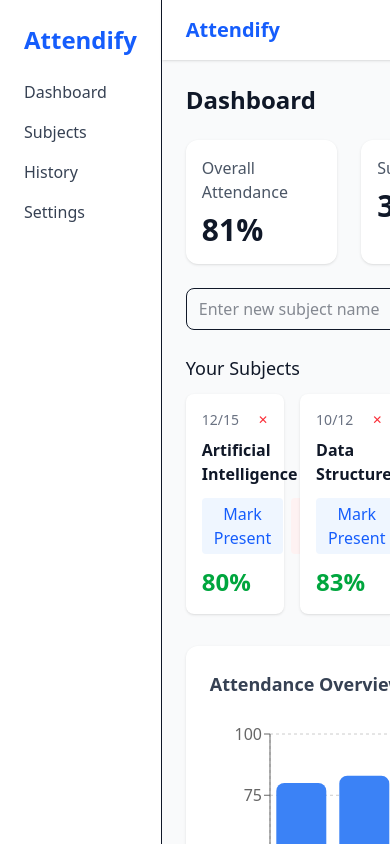
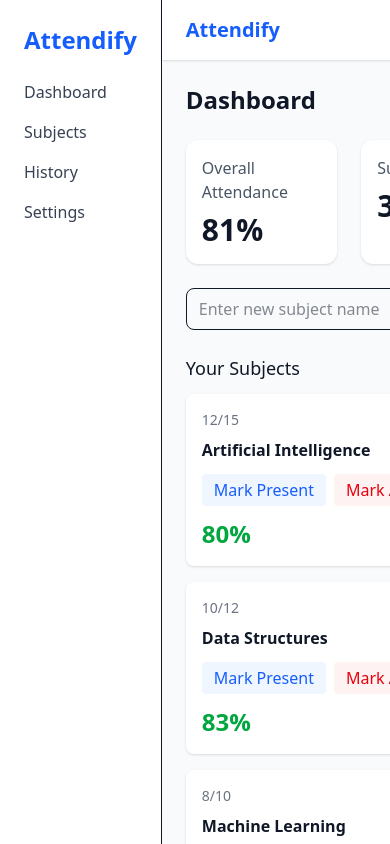
Before and after one commit to rishaaanp/attendify, a React (Vite) app: page / in a window 390 px wide. Shown: the top 844 px of the page. Built offline with nearby package versions, Linux system fonts and the light colour scheme.

Commit message:
Added Framer Motion animations for cards and buttons

```diff
--- a/package.json
+++ b/package.json
@@ -10,6 +10,7 @@
     "preview": "vite preview"
   },
   "dependencies": {
+    "framer-motion": "^12.23.24",
     "react": "^19.2.0",
     "react-dom": "^19.2.0",
     "recharts": "^3.4.1"
--- a/src/global.css
+++ b/src/global.css
@@ -5,3 +5,7 @@
 html {
   scroll-behavior: smooth;
 }
+
+* {
+  transition: background-color 0.3s ease, color 0.3s ease, border-color 0.3s ease;
+}
--- a/src/pages/Dashboard.jsx
+++ b/src/pages/Dashboard.jsx
@@ -1,6 +1,6 @@
 import { useState, useEffect } from "react";
 import AttendanceChart from "../components/AttendanceChart";
-
+import { motion } from "framer-motion";
 
 const Dashboard = () => {
   const [subjects, setSubjects] = useState(() => {
@@ -16,14 +16,14 @@ const Dashboard = () => {
 
   const [newSubject, setNewSubject] = useState("");
 
-  // Save data to localStorage on every change
+  // Save to localStorage whenever subjects change
   useEffect(() => {
     localStorage.setItem("subjects", JSON.stringify(subjects));
   }, [subjects]);
 
   const markAttendance = (id, status) => {
-    setSubjects((prevSubjects) =>
-      prevSubjects.map((subj) => {
+    setSubjects((prev) =>
+      prev.map((subj) => {
         if (subj.id === id) {
           const newTotal = subj.total + 1;
           const newAttended = status === "present" ? subj.attended + 1 : subj.attended;
@@ -34,9 +34,8 @@ const Dashboard = () => {
     );
   };
 
-  const calculatePercentage = (attended, total) => {
-    return total === 0 ? 0 : Math.round((attended / total) * 100);
-  };
+  const calculatePercentage = (attended, total) =>
+    total === 0 ? 0 : Math.round((attended / total) * 100);
 
   const overall = () => {
     const totalAttended = subjects.reduce((sum, s) => sum + s.attended, 0);
@@ -60,34 +59,36 @@ const Dashboard = () => {
   };
 
   const deleteSubject = (id) => {
-    setSubjects(subjects.filter((subj) => subj.id !== id));
+    setSubjects(subjects.filter((s) => s.id !== id));
   };
 
   return (
     <div>
       <header className="flex items-center justify-between mb-6">
         <h2 className="text-2xl font-semibold">Dashboard</h2>
-        <div className="text-sm text-gray-600">{new Date().toDateString()}</div>
+        <div className="text-sm text-gray-600 dark:text-gray-300">
+          {new Date().toDateString()}
+        </div>
       </header>
 
       {/* Summary Cards */}
       <div className="grid grid-cols-2 gap-6 mb-6">
-        <div className="p-4 bg-white rounded-xl shadow">
-          <h3 className="text-gray-600">Overall Attendance</h3>
+        <div className="p-4 bg-white dark:bg-gray-800 rounded-xl shadow transition-all">
+          <h3 className="text-gray-600 dark:text-gray-400">Overall Attendance</h3>
           <p className="text-3xl font-bold mt-2">{overall()}%</p>
         </div>
-        <div className="p-4 bg-white rounded-xl shadow">
-          <h3 className="text-gray-600">Subjects</h3>
+        <div className="p-4 bg-white dark:bg-gray-800 rounded-xl shadow transition-all">
+          <h3 className="text-gray-600 dark:text-gray-400">Subjects</h3>
           <p className="text-3xl font-bold mt-2">{subjects.length}</p>
         </div>
       </div>
 
-      {/* Add New Subject */}
+      {/* Add Subject Form */}
       <form onSubmit={addSubject} className="mb-6 flex gap-2">
         <input
           type="text"
           placeholder="Enter new subject name"
-          className="border rounded-lg px-3 py-2 flex-1 outline-none focus:ring-2 focus:ring-blue-400"
+          className="border rounded-lg px-3 py-2 flex-1 outline-none focus:ring-2 focus:ring-blue-400 dark:bg-gray-700 dark:border-gray-600 dark:text-gray-100"
           value={newSubject}
           onChange={(e) => setNewSubject(e.target.value)}
         />
@@ -102,10 +103,18 @@ const Dashboard = () => {
       {/* Subject Cards */}
       <section>
         <h3 className="text-lg font-medium mb-3">Your Subjects</h3>
-        <div className="grid grid-cols-3 gap-4">
+        <div className="grid grid-cols-1 sm:grid-cols-2 lg:grid-cols-3 gap-4">
           {subjects.map((subj) => (
-            <div key={subj.id} className="p-4 bg-white rounded-lg shadow">
-              <div className="text-sm text-gray-500 flex justify-between">
+            <motion.div
+              key={subj.id}
+              className="p-4 bg-white dark:bg-gray-800 rounded-lg shadow hover:shadow-lg transition-all"
+              whileHover={{ scale: 1.03 }}
+              whileTap={{ scale: 0.97 }}
+              initial={{ opacity: 0, y: 20 }}
+              animate={{ opacity: 1, y: 0 }}
+              transition={{ duration: 0.3 }}
+            >
+              <div className="text-sm text-gray-500 dark:text-gray-400 flex justify-between">
                 <span>
                   {subj.attended}/{subj.total}
                 </span>
@@ -116,20 +125,22 @@ const Dashboard = () => {
                   ✕
                 </button>
               </div>
-              <div className="mt-2 font-semibold">{subj.name}</div>
+              <div className="mt-2 font-semibold dark:text-gray-100">{subj.name}</div>
               <div className="mt-3 flex gap-2">
-                <button
+                <motion.button
+                  whileTap={{ scale: 0.9 }}
                   onClick={() => markAttendance(subj.id, "present")}
-                  className="px-3 py-1 bg-blue-50 text-blue-600 rounded hover:bg-blue-100"
+                  className="px-3 py-1 bg-blue-50 dark:bg-blue-900/30 text-blue-600 dark:text-blue-400 rounded hover:bg-blue-100 dark:hover:bg-blue-800/50 transition"
                 >
                   Mark Present
-                </button>
-                <button
+                </motion.button>
+                <motion.button
+                  whileTap={{ scale: 0.9 }}
                   onClick={() => markAttendance(subj.id, "absent")}
-                  className="px-3 py-1 bg-red-50 text-red-600 rounded hover:bg-red-100"
+                  className="px-3 py-1 bg-red-50 dark:bg-red-900/30 text-red-600 dark:text-red-400 rounded hover:bg-red-100 dark:hover:bg-red-800/50 transition"
                 >
                   Mark Absent
-                </button>
+                </motion.button>
               </div>
               <div
                 className={`mt-3 text-2xl font-bold ${
@@ -140,10 +151,11 @@ const Dashboard = () => {
               >
                 {calculatePercentage(subj.attended, subj.total)}%
               </div>
-            </div>
+            </motion.div>
           ))}
         </div>
       </section>
+
       <AttendanceChart data={subjects} />
     </div>
   );
```
Also changed, not shown: 1 other file (tests, documents, lock files or other folders).
